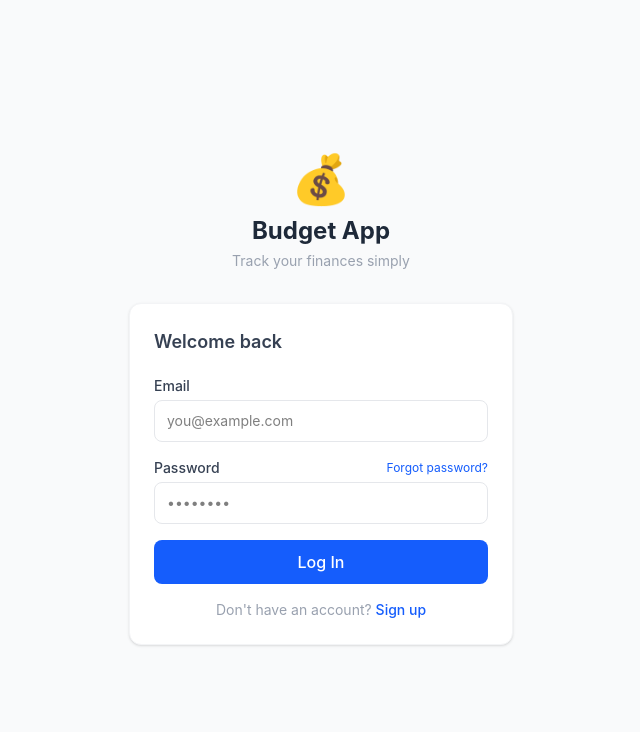
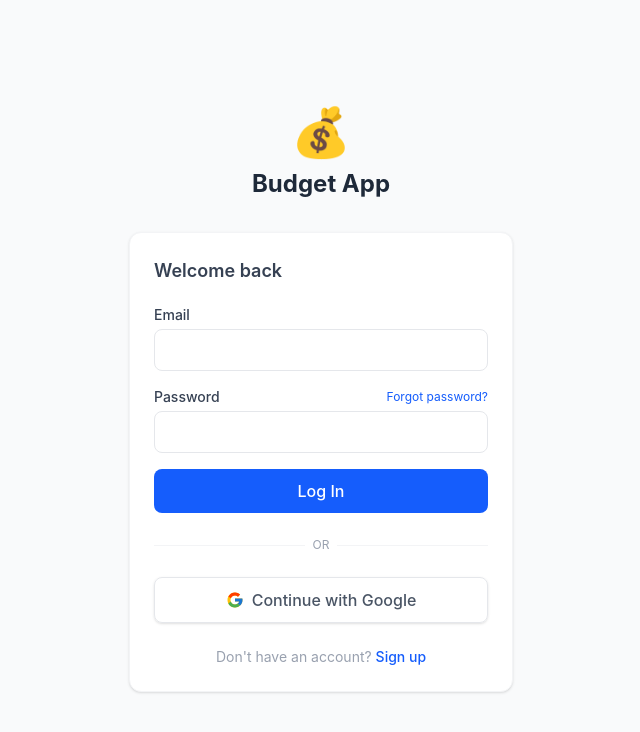
Before and after one commit to psegelov/BudgetTrackingApp, a React (Vite) app: page /login in a window 1280 px wide. Shown: the top 732 px of the page, without its empty margins (319-959 px from the left). Built offline with nearby package versions, Linux system fonts and the light colour scheme; no server answers; the HTML template or start-up script is replaced by a standard one.

Commit message:
feat: Google OAuth sign in

```diff
--- a/src/pages/Login.jsx
+++ b/src/pages/Login.jsx
@@ -1,11 +1,12 @@
-import { useState } from 'react'
+import { useState, useEffect } from 'react'
 import { supabase } from '../lib/supabase'
 import { useSearchParams, useNavigate } from 'react-router-dom'
 
 function Login() {
   const [searchParams] = useSearchParams()
-  const inviteToken = searchParams.get('invite')
+  const inviteToken = searchParams.get('invite') // From URL: ?invite=xxx
   const navigate = useNavigate()
+
   const [email, setEmail] = useState('')
   const [password, setPassword] = useState('')
   const [isSignUp, setIsSignUp] = useState(false)
@@ -13,18 +14,44 @@ function Login() {
   const [loading, setLoading] = useState(false)
   const [signUpSuccess, setSignUpSuccess] = useState(false)
 
+  // 1. PERSISTENCE: Save the invite token to localStorage immediately on load
+  // This ensures that after the Google redirect, we still know where to send them.
+  useEffect(() => {
+    if (inviteToken) {
+      localStorage.setItem('pendingInviteToken', inviteToken)
+      console.log('Invite token persisted:', inviteToken)
+    }
+  }, [inviteToken])
+
+  const handleGoogleSignIn = async () => {
+    setLoading(true)
+    const pendingToken = localStorage.getItem('pendingInviteToken') || inviteToken
+    const { error } = await supabase.auth.signInWithOAuth({
+      provider: 'google',
+      options: {
+        redirectTo: pendingToken
+          ? `${window.location.origin}/join/${pendingToken}`
+          : `${window.location.origin}/dashboard`
+      }
+    })
+    if (error) {
+      setError(error.message)
+      setLoading(false)
+    }
+  }
+
   const handleSubmit = async (e) => {
     e.preventDefault()
     setLoading(true)
     setError(null)
 
     let result
-
     if (isSignUp) {
       result = await supabase.auth.signUp({
         email,
         password,
         options: {
+          // Email confirmation link will redirect here
           emailRedirectTo: inviteToken
             ? `${window.location.origin}/join/${inviteToken}`
             : `${window.location.origin}/dashboard`
@@ -46,39 +73,26 @@ function Login() {
       return
     }
 
-    // Check for pending invite (for login flow)
-    const pendingToken = localStorage.getItem('pendingInviteToken')
-    if (pendingToken) {
+    // 2. REDIRECT LOGIC: Check localStorage first, then the URL
+    const storedToken = localStorage.getItem('pendingInviteToken')
+    if (storedToken) {
       localStorage.removeItem('pendingInviteToken')
-      window.location.href = `/join/${pendingToken}`
-      return
+      navigate(`/join/${storedToken}`)
+    } else if (inviteToken) {
+      navigate(`/join/${inviteToken}`)
+    } else {
+      navigate('/dashboard')
     }
-
-    // After successful login
-    if (inviteToken) {
-      window.location.href = `/join/${inviteToken}`
-      return
-    }
-    window.location.href = '/dashboard'
   }
 
   if (signUpSuccess) {
     return (
-      <div className="min-h-screen bg-gray-50 flex items-center justify-center px-4">
-        <div className="w-full max-w-sm text-center">
+      <div className="min-h-screen bg-gray-50 flex items-center justify-center px-4 text-center">
+        <div className="max-w-sm">
           <div className="text-5xl mb-4">📧</div>
           <h1 className="text-2xl font-bold text-gray-800 mb-2">Check your email</h1>
-          <p className="text-sm text-gray-400 mb-6">
-            We sent a confirmation link to{' '}
-            <span className="font-medium text-gray-600">{email}</span>.
-            Click it to activate your account.
-          </p>
-          <button
-            onClick={() => setSignUpSuccess(false)}
-            className="text-sm text-blue-600 hover:underline"
-          >
-            Back to login
-          </button>
+          <p className="text-sm text-gray-400 mb-6">Confirm your account to finish joining the household.</p>
+          <button onClick={() => setSignUpSuccess(false)} className="text-blue-600 hover:underline">Back to login</button>
         </div>
       </div>
     )
@@ -87,11 +101,10 @@ function Login() {
   return (
     <div className="min-h-screen bg-gray-50 flex items-center justify-center px-4">
       <div className="w-full max-w-sm">
-
         <div className="text-center mb-8">
           <div className="text-5xl mb-3">💰</div>
           <h1 className="text-2xl font-bold text-gray-800">Budget App</h1>
-          <p className="text-sm text-gray-400 mt-1">Track your finances simply</p>
+          {inviteToken && <p className="text-sm text-blue-600 font-medium">You've been invited to join a household!</p>}
         </div>
 
         <div className="bg-white rounded-xl shadow-sm border border-gray-100 p-6">
@@ -102,63 +115,57 @@ function Login() {
           <form onSubmit={handleSubmit} className="space-y-4">
             <div>
               <label className="block text-sm font-medium text-gray-700 mb-1">Email</label>
-              <input
-                type="email"
-                placeholder="you@example.com"
-                value={email}
-                onChange={(e) => setEmail(e.target.value)}
-                required
-                className="w-full border border-gray-200 rounded-lg px-3 py-2.5 text-sm focus:outline-none focus:ring-2 focus:ring-blue-500"
-              />
+              <input type="email" value={email} onChange={(e) => setEmail(e.target.value)} required
+                className="w-full border border-gray-200 rounded-lg px-3 py-2.5 text-sm focus:ring-2 focus:ring-blue-500" />
             </div>
 
             <div>
               <div className="flex items-center justify-between mb-1">
                 <label className="block text-sm font-medium text-gray-700">Password</label>
                 {!isSignUp && (
-                  <button
-                    type="button"
-                    onClick={() => navigate('/forgot-password')}
-                    className="text-xs text-blue-600 hover:underline"
-                  >
+                  <button type="button" onClick={() => navigate('/forgot-password')} className="text-xs text-blue-600 hover:underline">
                     Forgot password?
                   </button>
                 )}
               </div>
-              <input
-                type="password"
-                placeholder="••••••••"
-                value={password}
-                onChange={(e) => setPassword(e.target.value)}
-                required
-                className="w-full border border-gray-200 rounded-lg px-3 py-2.5 text-sm focus:outline-none focus:ring-2 focus:ring-blue-500"
-              />
+              <input type="password" value={password} onChange={(e) => setPassword(e.target.value)} required
+                className="w-full border border-gray-200 rounded-lg px-3 py-2.5 text-sm focus:ring-2 focus:ring-blue-500" />
             </div>
 
-            {error && (
-              <p className="text-sm text-red-500 bg-red-50 px-3 py-2 rounded-lg">{error}</p>
-            )}
+            {error && <p className="text-sm text-red-500 bg-red-50 px-3 py-2 rounded-lg">{error}</p>}
 
-            <button
-              type="submit"
-              disabled={loading}
-              className="w-full bg-blue-600 hover:bg-blue-700 disabled:opacity-50 text-white font-medium py-2.5 rounded-lg transition"
-            >
-              {loading ? 'Loading...' : isSignUp ? 'Sign Up' : 'Log In'}
+            <button type="submit" disabled={loading} className="w-full bg-blue-600 text-white font-medium py-2.5 rounded-lg disabled:opacity-50">
+              {loading ? 'Processing...' : isSignUp ? 'Sign Up' : 'Log In'}
             </button>
           </form>
 
-          <p className="text-center text-sm text-gray-400 mt-4">
+          <div className="relative my-6">
+            <div className="absolute inset-0 flex items-center"><div className="w-full border-t border-gray-100" /></div>
+            <div className="relative flex justify-center text-xs"><span className="bg-white px-2 text-gray-400 uppercase">or</span></div>
+          </div>
+
+          <button
+            type="button"
+            disabled={loading}
+            onClick={handleGoogleSignIn}
+            className="w-full flex items-center justify-center gap-2 border border-gray-200 text-gray-600 hover:bg-gray-50 font-medium py-2.5 rounded-lg transition shadow-sm"
+          >
+            <svg width="18" height="18" viewBox="0 0 48 48">
+              <path fill="#FFC107" d="M43.611 20.083H42V20H24v8h11.303c-1.649 4.657-6.08 8-11.303 8c-6.627 0-12-5.373-12-12s5.373-12 12-12c3.059 0 5.842 1.154 7.961 3.039l5.657-5.657C34.046 6.053 29.268 4 24 4C12.955 4 4 12.955 4 24s8.955 20 20 20s20-8.955 20-20c0-1.341-.138-2.65-.389-3.917z"/>
+              <path fill="#FF3D00" d="m6.306 14.691l6.571 4.819C14.655 15.108 18.961 12 24 12c3.059 0 5.842 1.154 7.961 3.039l5.657-5.657C34.046 6.053 29.268 4 24 4C16.318 4 9.656 8.337 6.306 14.691z"/>
+              <path fill="#4CAF50" d="M24 44c5.166 0 9.86-1.977 13.409-5.192l-6.19-5.238A11.91 11.91 0 0 1 24 36c-5.202 0-9.619-3.317-11.283-7.946l-6.522 5.025C9.505 39.556 16.227 44 24 44z"/>
+              <path fill="#1976D2" d="M43.611 20.083H42V20H24v8h11.303a12.04 12.04 0 0 1-4.087 5.571l.003-.002l6.19 5.238C36.971 39.205 44 34 44 24c0-1.341-.138-2.65-.389-3.917z"/>
+            </svg>
+            Continue with Google
+          </button>
+
+          <p className="text-center text-sm text-gray-400 mt-6">
             {isSignUp ? 'Already have an account?' : "Don't have an account?"}{' '}
-            <button
-              onClick={() => setIsSignUp(!isSignUp)}
-              className="text-blue-600 hover:underline font-medium"
-            >
+            <button onClick={() => setIsSignUp(!isSignUp)} className="text-blue-600 hover:underline font-medium">
               {isSignUp ? 'Log in' : 'Sign up'}
             </button>
           </p>
         </div>
-
       </div>
     </div>
   )
```
Lines whose indentation alone changed are shown as unchanged.
